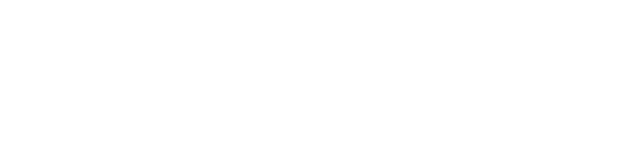
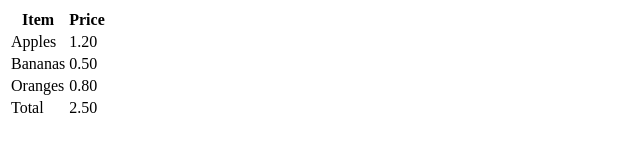
Before and after one commit to acciojob/grofers-checkout-2-Rajat-katiyar, a website: page main.html in a window 1280 px wide. Shown: the whole page, without its empty margins (0-640 px from the left). Drawn offline with Linux system fonts and the light colour scheme.

Commit message:
created a submission

```diff
--- a/main.html
+++ b/main.html
@@ -8,6 +8,28 @@
 
 <body>
 	<!-- the entire body must be written by student -->
+	<table id="groceryTable">
+    <thead>
+        <tr>
+            <th>Item</th>
+            <th>Price</th>
+        </tr>
+    </thead>
+    <tbody>
+        <tr>
+            <td>Apples</td>
+            <td data-ns-test="prices">1.20</td>
+        </tr>
+        <tr>
+            <td>Bananas</td>
+            <td data-ns-test="prices">0.50</td>
+        </tr>
+        <tr>
+            <td>Oranges</td>
+            <td data-ns-test="prices">0.80</td>
+        </tr>
+    </tbody>
+</table>
     <script type="text/javascript" src="./script.js">
 </script>
 
--- a/script.js
+++ b/script.js
@@ -1 +1,32 @@
 //your code here
+function calculateTotalPrice() {
+    // Get all price cells
+    const priceCells = document.querySelectorAll('td[data-ns-test="prices"]');
+    let total = 0;
+
+    // Sum up prices
+    priceCells.forEach(cell => {
+        total += parseFloat(cell.textContent); // Convert cell text to float and add to total
+    });
+
+    // Create a new row to display the total
+    const tableBody = document.querySelector('#groceryTable tbody');
+    const totalRow = document.createElement('tr');
+    const totalCell = document.createElement('td');
+
+    // Create an empty cell for the item name
+    const emptyCell = document.createElement('td');
+    emptyCell.textContent = 'Total'; // Optional: Display "Total" in the first cell
+    totalRow.appendChild(emptyCell);
+
+    // Set the total price cell
+    totalCell.textContent = total.toFixed(2); // Format to two decimal places
+    totalCell.setAttribute('data-ns-test', 'grandTotal'); // Add data attribute for testing
+    totalRow.appendChild(totalCell);
+
+    // Append the total row to the table body
+    tableBody.appendChild(totalRow);
+}
+
+// Call the function to calculate and display the total price
+calculateTotalPrice();
```
